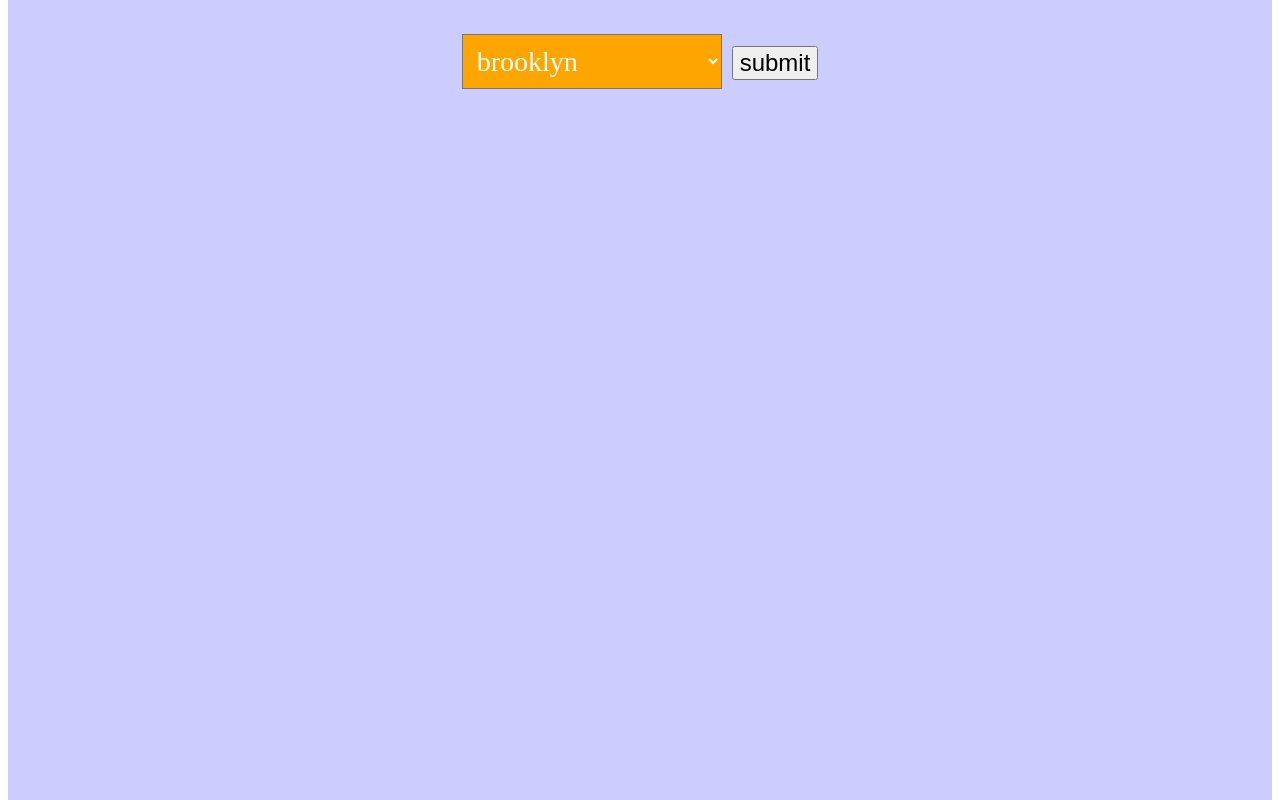
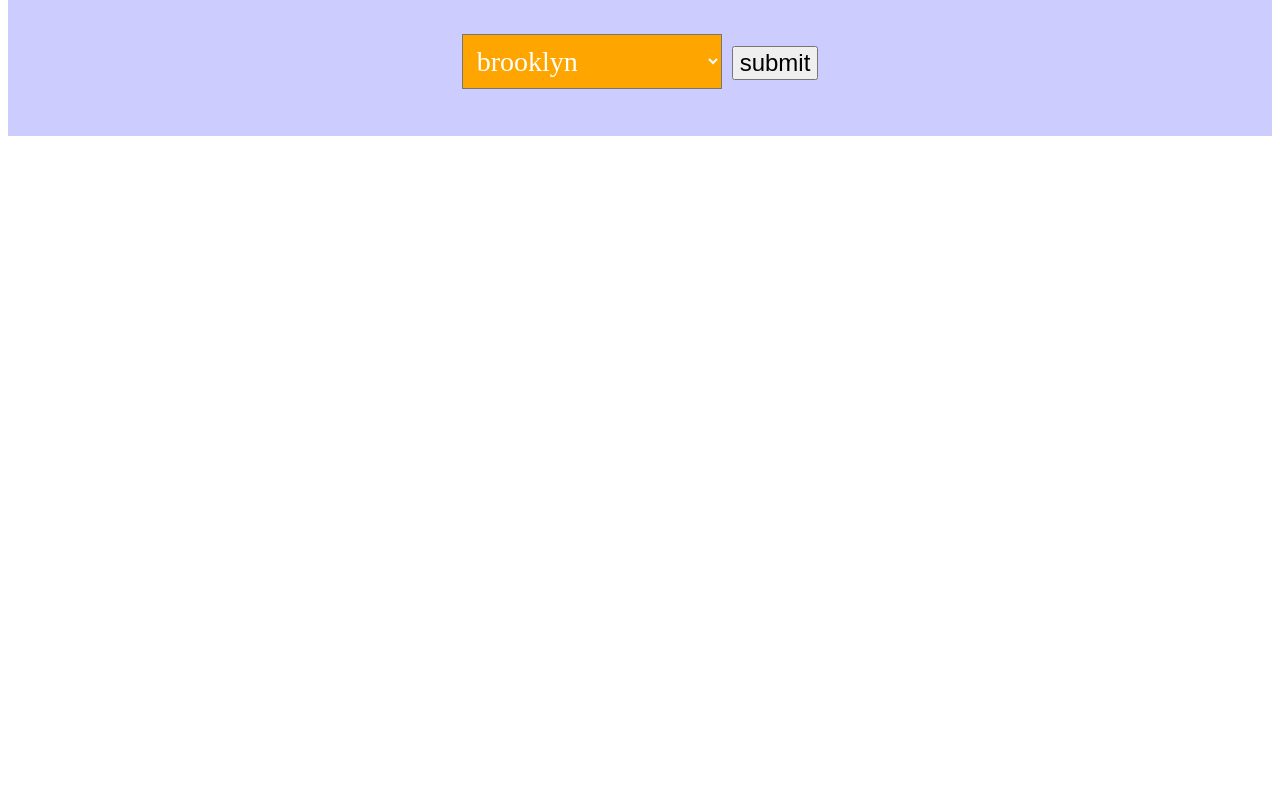
Before and after one commit to Hayleyr/first-commit-, a plain HTML site: page index.html in a window 1280 px wide. Shown: the part 520-1320 px from the top of the page. Drawn offline with nearby package versions, Linux system fonts and the light colour scheme.

Commit message:
Update layout.css

```diff
--- a/css/layout.css
+++ b/css/layout.css
@@ -66,7 +66,6 @@ div {
     font-size:24px;
 }
 
-.cool {
+#cool {
     background-color:white;
 }
-}
```
